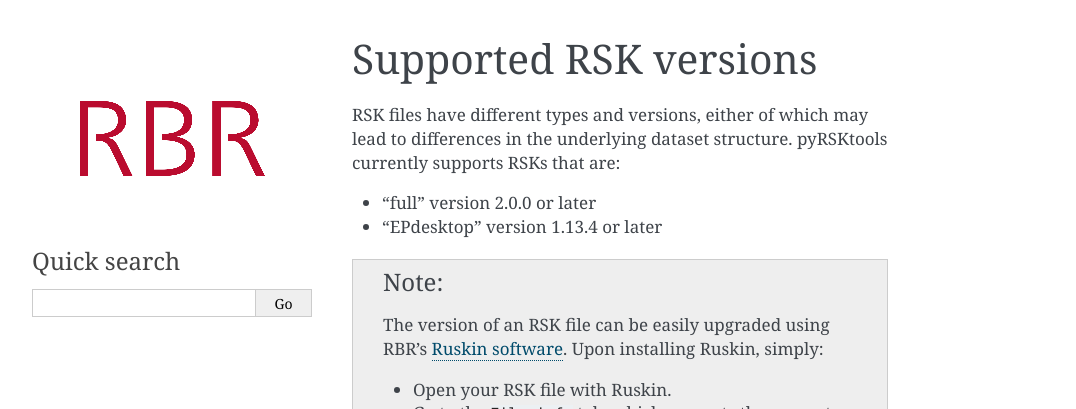
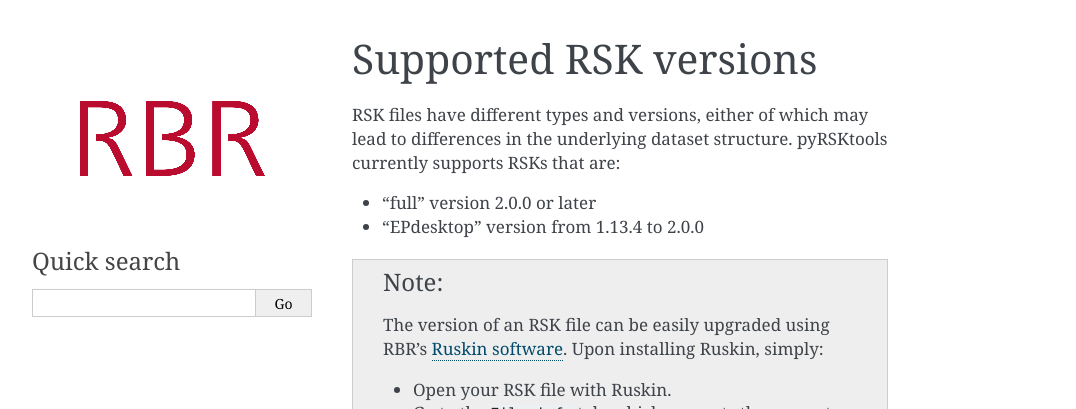
Before and after one commit to gunnarvoet/pyrsktools, a Sphinx documentation site: the page built from docs/source/versions.rst, in a window 1280 px wide. Shown: the top 409 px of the page, without its empty margins (42-1118 px from the left). Built offline with Sphinx 7.4.7, drawn with Linux system fonts in a browser that asks for light colours.

Commit message:
Add_module_import_EPdesktop_version_RSKTOOLS-386

```diff
--- a/docs/source/guides/getting-started-guide.rst
+++ b/docs/source/guides/getting-started-guide.rst
@@ -23,6 +23,8 @@
 
 .. code-block:: python
 
+    from pyrsktools import RSK
+
     # Instantiate an RSK class object, passing the path to an RSK file
     rsk = RSK("/path/to/data.rsk")
     # Open the RSK file. Metadata is read here
@@ -35,6 +37,8 @@
 **Context manager approach:**
 
 .. code-block:: python
+
+    from pyrsktools import RSK
 
     with RSK("/path/to/data.rsk") as rsk:
         # Read, process, view, or export data here
--- a/docs/source/versions.rst
+++ b/docs/source/versions.rst
@@ -7,7 +7,7 @@
 pyRSKtools currently supports RSKs that are:
 
 * "full" version 2.0.0 or later
-* "EPdesktop" version 1.13.4 or later
+* "EPdesktop" version from 1.13.4 to 2.0.0
 
 .. Note::
 
```
